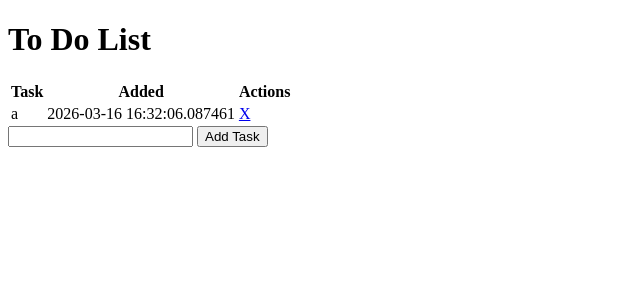
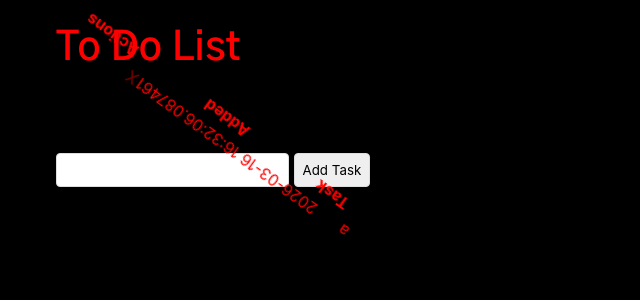
Before and after one commit to PhineasE2026/cs3-unit3-notes2, a Flask app: page / in a window 1280 px wide. Shown: the top 300 px of the page, without its empty margins (0-640 px from the left). Run offline with Flask 3, Linux system fonts and the light colour scheme; data comes from the database, SQL or seed files in the repository; both versions use the stored data as it was after the commit.

Commit message:
styled, added delete

```diff
--- a/app.py
+++ b/app.py
@@ -27,6 +27,17 @@ def index():
     all_tasks = Task.query.all()
     return render_template('index.html', tasks=all_tasks)
 
+# route to delete a task
+@app.route('/delete/<int:id>')
+def delete(id):
+    task_to_delete = Task.query.get_or_404(id)
+    try:
+        db.session.delete(task_to_delete)
+        db.session.commit()
+        return redirect('/')
+    except:
+        return 'Error deleting task'
+
 if __name__ == '__main__':
     with app.app_context():
         db.create_all()
--- a/static/style.css
+++ b/static/style.css
@@ -0,0 +1,103 @@
+/* Reset and Base Styles */
+* {
+    margin: 0;
+    padding: 0;
+    box-sizing: border-box;
+}
+
+body {
+    font-family: -apple-system, BlinkMacSystemFont, 'Segoe UI', Roboto, Oxygen, Ubuntu, Cantarell, sans-serif;
+    line-height: 1.6;
+    color: #ff0000;
+    background-color: #000000;
+}
+
+/* Typography */
+h1, h2, h3, h4, h5, h6 {
+    margin-bottom: 1rem;
+    font-weight: 600;
+    color: #ff0000;
+    font-family: 'Gothic A1', sans-serif;
+}
+
+h1 { font-size: 2.5rem; }
+h2 { font-size: 2rem; }
+h3 { font-size: 1.5rem; }
+
+p {
+    margin-bottom: 1rem;
+}
+
+/* Links */
+a {
+    color: #820000;
+    text-decoration: none;
+}
+
+a:hover {
+    text-decoration: underline;
+}
+
+/* Lists */
+ul, ol {
+    margin-left: 2rem;
+    margin-bottom: 1rem;
+}
+
+/* Forms */
+input, textarea, select, button {
+    font-family: inherit;
+    padding: 0.5rem;
+    border: 1px solid #ddd;
+    border-radius: 4px;
+}
+
+button {
+    background-color: #730000;
+    color: white;
+    cursor: pointer;
+    transition: background 0.3s ease, transform 0.2s ease;
+}
+
+button:hover {
+    background-color: #620000;
+    transform: scale(1.05);
+}
+
+/* Container */
+.container,
+.app-container {
+    max-width: 1200px;
+    margin: 0 auto;
+    padding: 1rem;
+    animation: fadeIn 0.5s ease-out;
+}
+
+.card {
+    animation: slideIn 0.5s ease-out;
+}
+
+/* Fade in table rows on each page load */
+table tr {
+    animation: rowFade 0.5s ease-out;
+    animation: spin 1s linear infinite;
+}
+
+@keyframes fadeIn {
+    from { opacity: 0; transform: translateY(100px); }
+    to   { opacity: 1; transform: translateY(0); }
+}
+
+@keyframes rowFade {
+    from { opacity: 0; transform: translateY(100px); }
+    to   { opacity: 1; transform: translateY(0); }
+}
+
+@keyframes slideIn {
+    0% { transform: translateX(-1000%); }
+    100% { transform: translateX(0); }
+}
+
+@keyframes spin {
+    to { transform: rotate(360deg); }
+}
--- a/templates/index.html
+++ b/templates/index.html
@@ -4,6 +4,10 @@
         <meta charset="UTF-8">
         <meta name="viewport" content="width=device-width, initial-scale=1.0">
         <title>TODO</title>
+        <link rel="preconnect" href="https://fonts.googleapis.com">
+        <link rel="preconnect" href="https://fonts.gstatic.com" crossorigin>
+        <link href="https://fonts.googleapis.com/css2?family=Gothic+A1:wght@400;600;700&display=swap" rel="stylesheet">
+        <link rel="stylesheet" href="{{ url_for('static', filename='style.css') }}">
     </head>
 
     <body>
```
Also changed, not shown: instance/tasks.db.
